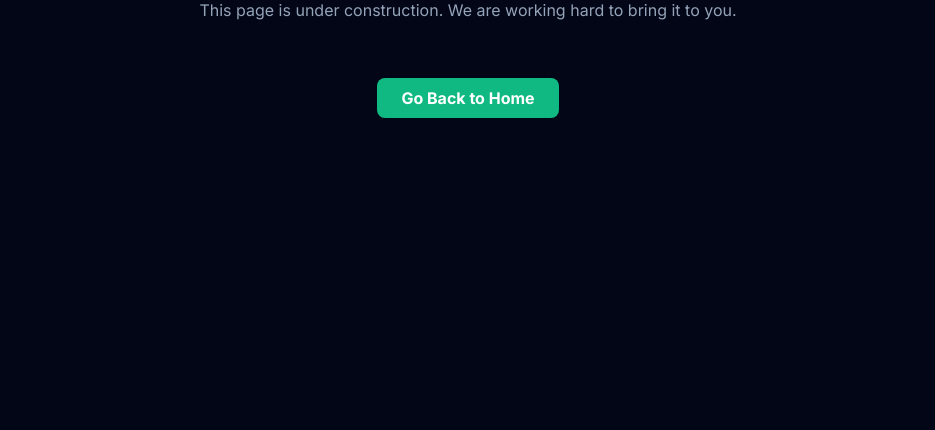
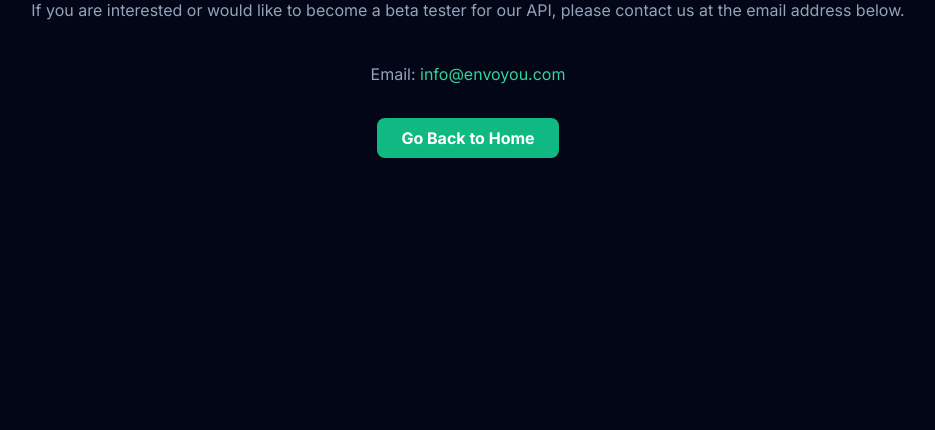
Before and after one commit to hk-dev13/ENVOYou-page, a website: page coming-soon.html in a window 1280 px wide. Shown: the part 370-800 px from the top of the page, without its empty margins (172-1107 px from the left). Drawn offline with nearby package versions, Linux system fonts and the light colour scheme; files that its build step writes are made by us from their sources.

Commit message:
fix: correct email link in README.md and enhance contact information in coming-soon.html and documentation.html

```diff
--- a/coming-soon.html
+++ b/coming-soon.html
@@ -30,7 +30,9 @@
 <body class="bg-slate-950 text-white flex items-center justify-center h-screen">
     <div class="text-center">
         <h1 class="text-4xl font-bold">Coming Soon!</h1>
-        <p class="mt-4 text-slate-400">This page is under construction. We are working hard to bring it to you.</p><br>
+        <p class="mt-4 text-slate-400">This page is under construction. We are working hard to bring it to you.</p>
+        <p class="mt-4 text-slate-400">If you are interested or would like to become a beta tester for our API, please contact us at the email address below.</p><br>
+        <p class="mt-4 text-slate-400">Email: <a href="mailto:info@envoyou.com" class="text-emerald-400 hover:text-white transition-colors" alt="Email">info@envoyou.com</a></p>
         <a href="/" class="mt-8 inline-block bg-emerald-500 hover:bg-emerald-600 text-white font-semibold px-6 py-2 rounded-lg transition-colors">
             Go Back to Home
         </a>
```
Also changed, not shown: README.md, documentation.html (indentation only).
